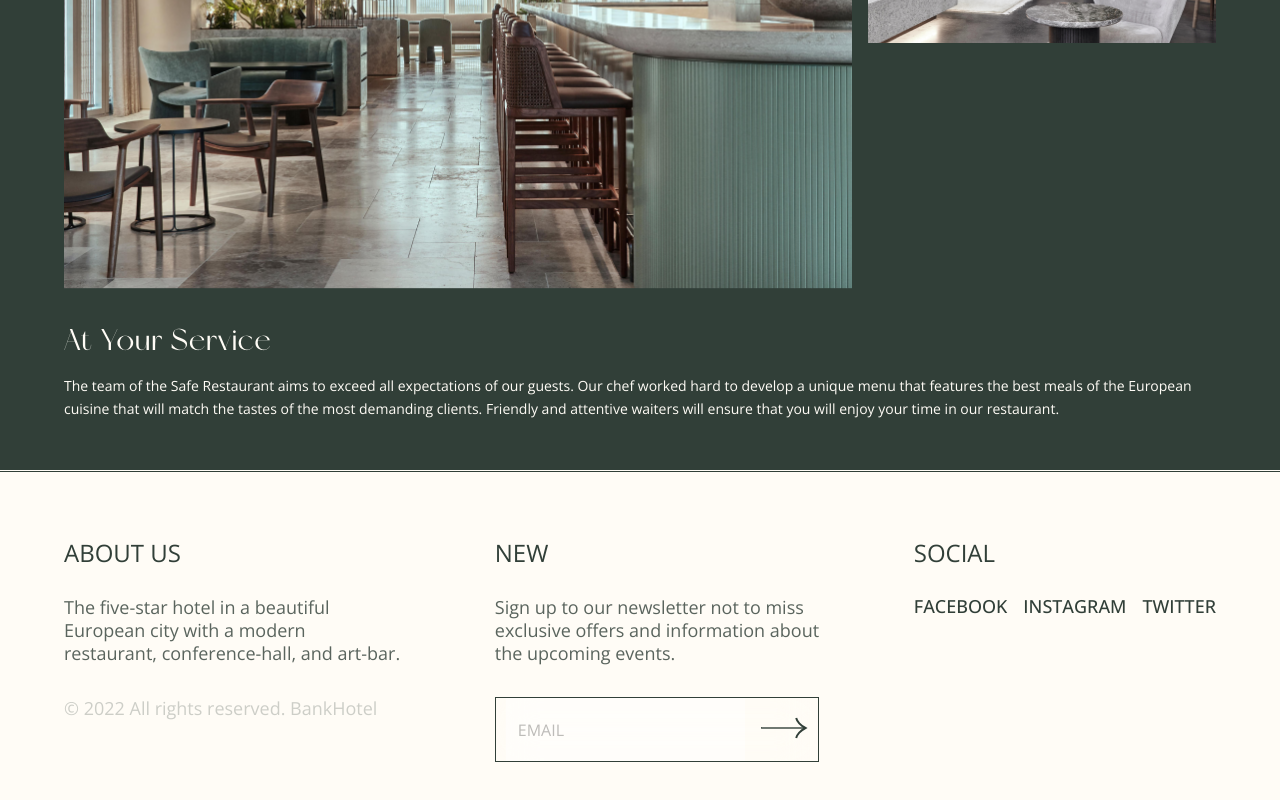
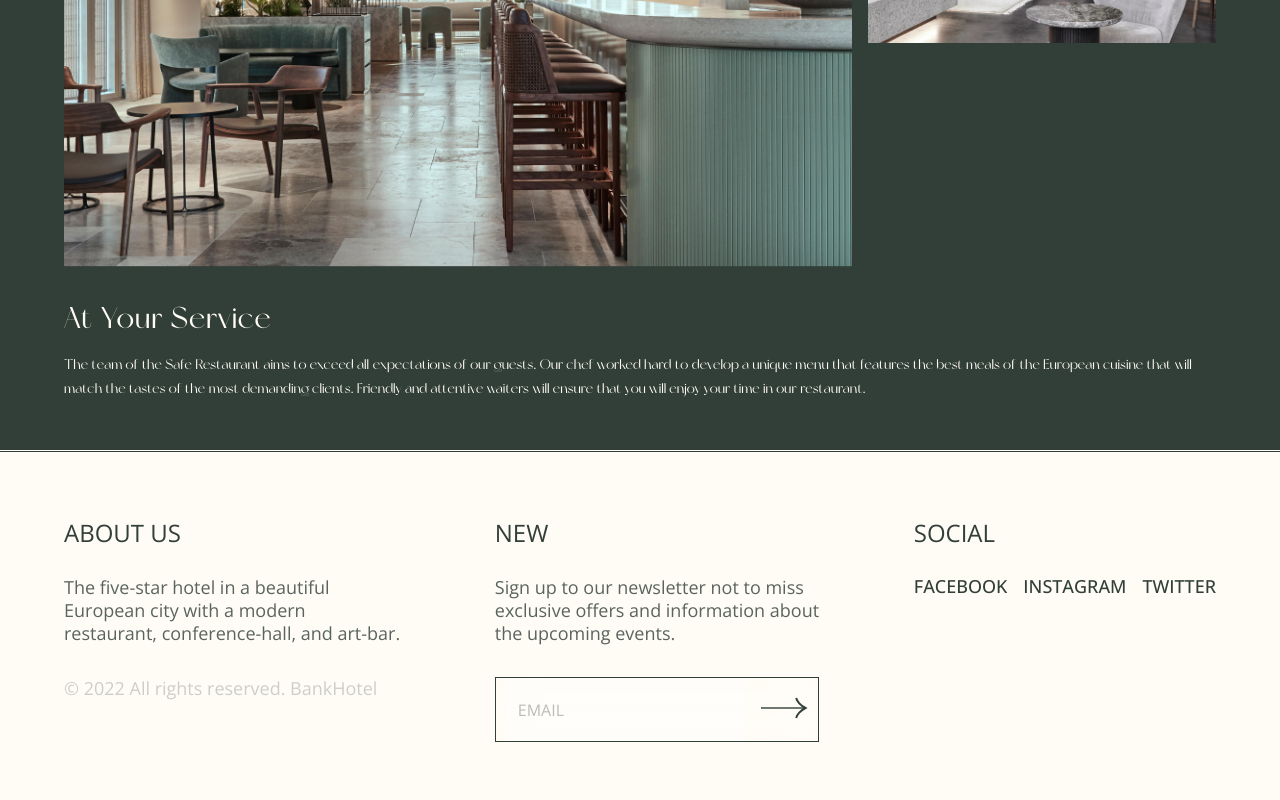
Before and after one commit to gift56/Fullstack-HotelWebsite, a React (Create React App) app: page /restaurant in a window 1280 px wide. Shown: the part 981-1781 px from the top of the page. Built offline with nearby package versions, Linux system fonts and the light colour scheme.

Commit message:
available room

```diff
--- a/src/components/ResturantData/ResturantOffer.jsx
+++ b/src/components/ResturantData/ResturantOffer.jsx
@@ -17,12 +17,17 @@
           <ResturantOfferLeftArea>
             <h2>at your service</h2>
             <p>
-              The team of the Safe Restaurant aims to exceed all expectations of
-              our guests. Our chef worked hard to develop a unique menu that
-              features the best meals of the European cuisine that will match
-              the tastes of the most demanding clients. Friendly and attentive
-              waiters will ensure that you will enjoy your time in our
-              restaurant.
+              <span>The team of the Safe Restaurant aims to exceed all</span>{" "}
+              <span>expectations of our guests. Our chef worked hard to</span>{" "}
+              <span>develop a unique menu that features the best meals of</span>{" "}
+              <span>
+                the European cuisine that will match the tastes of the
+              </span>{" "}
+              <span>
+                most demanding clients. Friendly and attentive waiters
+              </span>{" "}
+              <span>will ensure that you will enjoy your time in our</span>{" "}
+              <span>restaurant.</span>
             </p>
           </ResturantOfferLeftArea>
           <ResturantOfferRightArea>
--- a/src/styles/ResturantStyle/ResturantOffer.styled.js
+++ b/src/styles/ResturantStyle/ResturantOffer.styled.js
@@ -55,7 +55,7 @@
       height: 450px;
     }
     @media screen and (min-width: ${({ theme }) => theme.mobile.minLap}) {
-      height: 602px;
+      height: 580px;
     }
   }
   .mobileImg {
```
